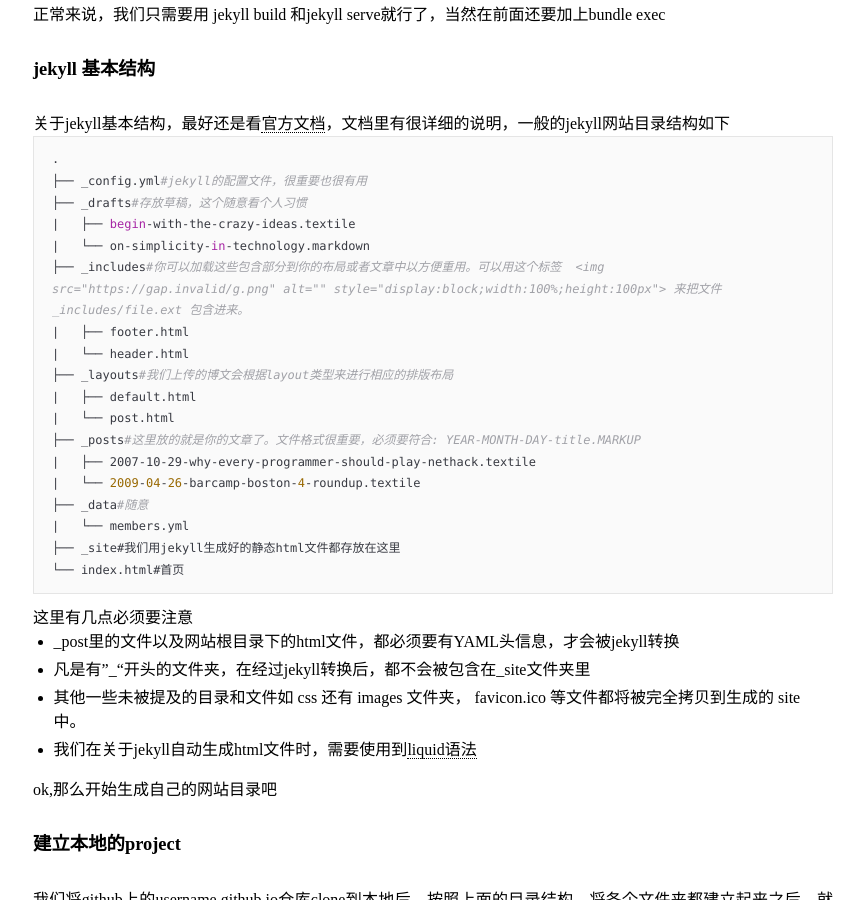
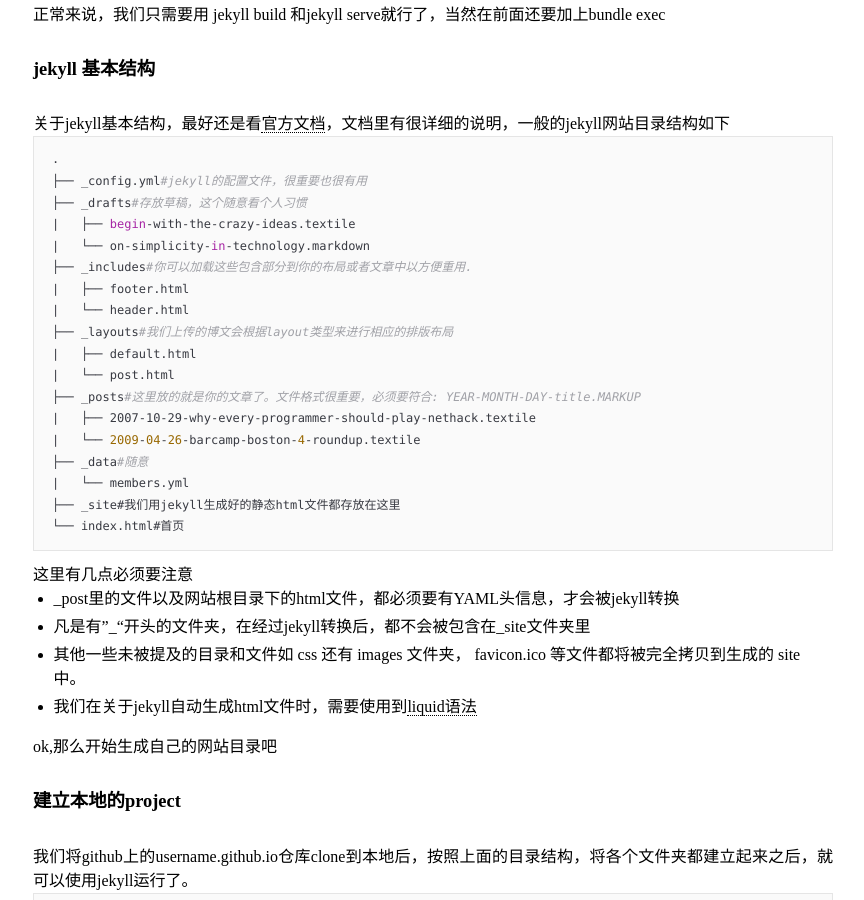
Before and after one commit to Trietptm-on-Coding-Algorithms/vancir.github.io, a Jekyll site: the page built from _posts/2017-08-01-使用Github-Pages和Jekyll建站小记.md, in a window 1280 px wide and 900 px high, scrolled down 2204 px. Shown: the whole window, without its empty margins (207-1071 px from the left). Built offline with Jekyll 4.4.1, drawn with Linux system fonts in a browser that asks for light colours; some web fonts are replaced.

Commit message:
update feed

```diff
--- a/_posts/2017-08-01-使用Github-Pages和Jekyll建站小记.md
+++ b/_posts/2017-08-01-使用Github-Pages和Jekyll建站小记.md
@@ -111,7 +111,7 @@
 ├── _drafts#存放草稿，这个随意看个人习惯
 |   ├── begin-with-the-crazy-ideas.textile
 |   └── on-simplicity-in-technology.markdown
-├── _includes#你可以加载这些包含部分到你的布局或者文章中以方便重用。可以用这个标签  {% include file.ext %} 来把文件 _includes/file.ext 包含进来。
+├── _includes#你可以加载这些包含部分到你的布局或者文章中以方便重用.
 |   ├── footer.html
 |   └── header.html
 ├── _layouts#我们上传的博文会根据layout类型来进行相应的排版布局
--- a/feed.xml
+++ b/feed.xml
@@ -1,7 +1,6 @@
 ---
 
 ---
-
 <?xml version="1.0" encoding="UTF-8"?>
 <rss version="2.0" xmlns:atom="http://www.w3.org/2005/Atom">
 	<channel>
```
